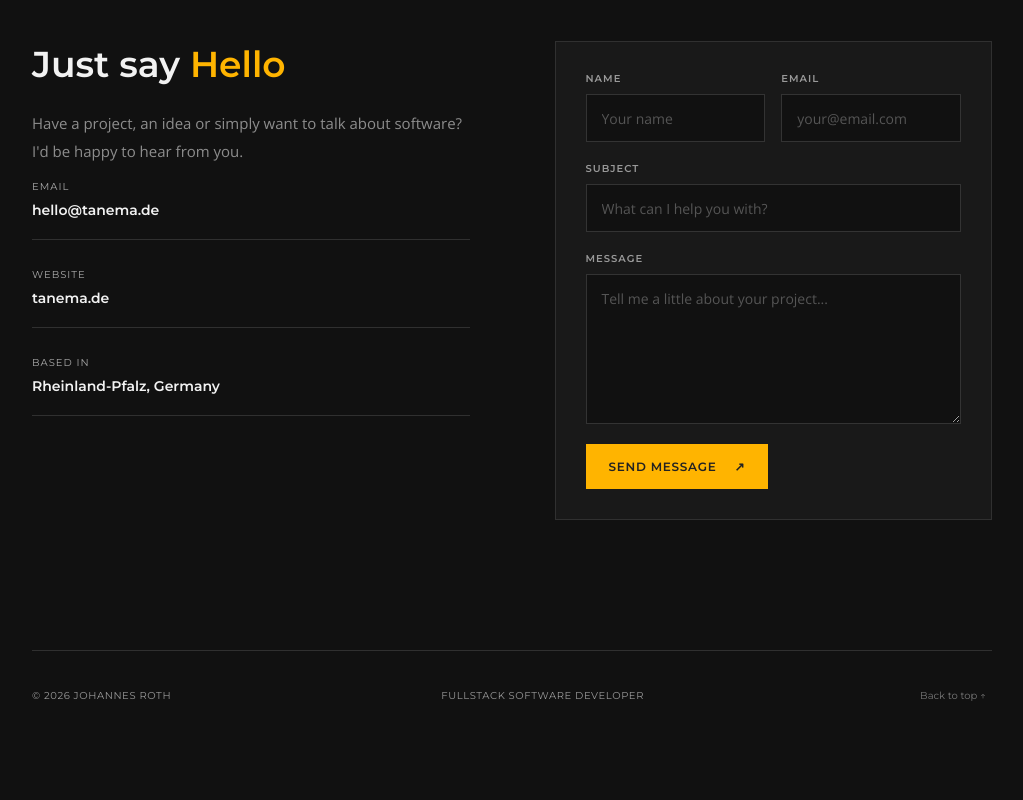
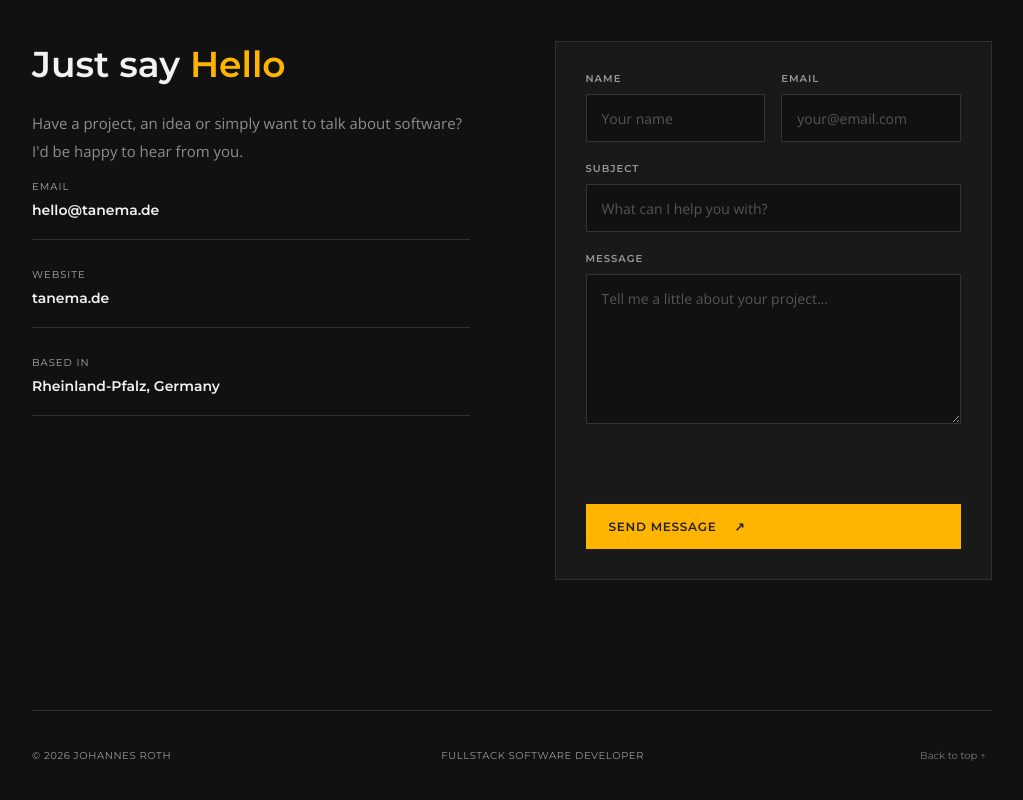
Before and after one commit to jorohx84/personal_portfolio_website, an Angular app: page / in a window 1280 px wide. Shown: the part 6483-7283 px from the top of the page, without its empty margins (238-1261 px from the left). Before the commit the page ends 7223 px from the top, so only its background shows below. Built offline with nearby package versions, Linux system fonts and the light colour scheme.

Commit message:
Reserve space for contact validation message

```diff
--- a/src/styles.scss
+++ b/src/styles.scss
@@ -30,3 +30,7 @@
 
 .contact-form input.invalid,.contact-form textarea.invalid{border-color:#d96b6b;box-shadow:0 0 0 1px rgba(217,107,107,.12)}
 .contact-form input.invalid:focus,.contact-form textarea.invalid:focus{border-color:#d96b6b;box-shadow:0 0 0 1px rgba(217,107,107,.18)}
+
+.form-submit-wrap{min-height:48px;display:flex;flex-direction:column;justify-content:flex-end;gap:10px}
+.form-submit-wrap .form-message{min-height:18px;margin:0}
+.form-submit-wrap .form-message[hidden]{display:block;visibility:hidden}
```
